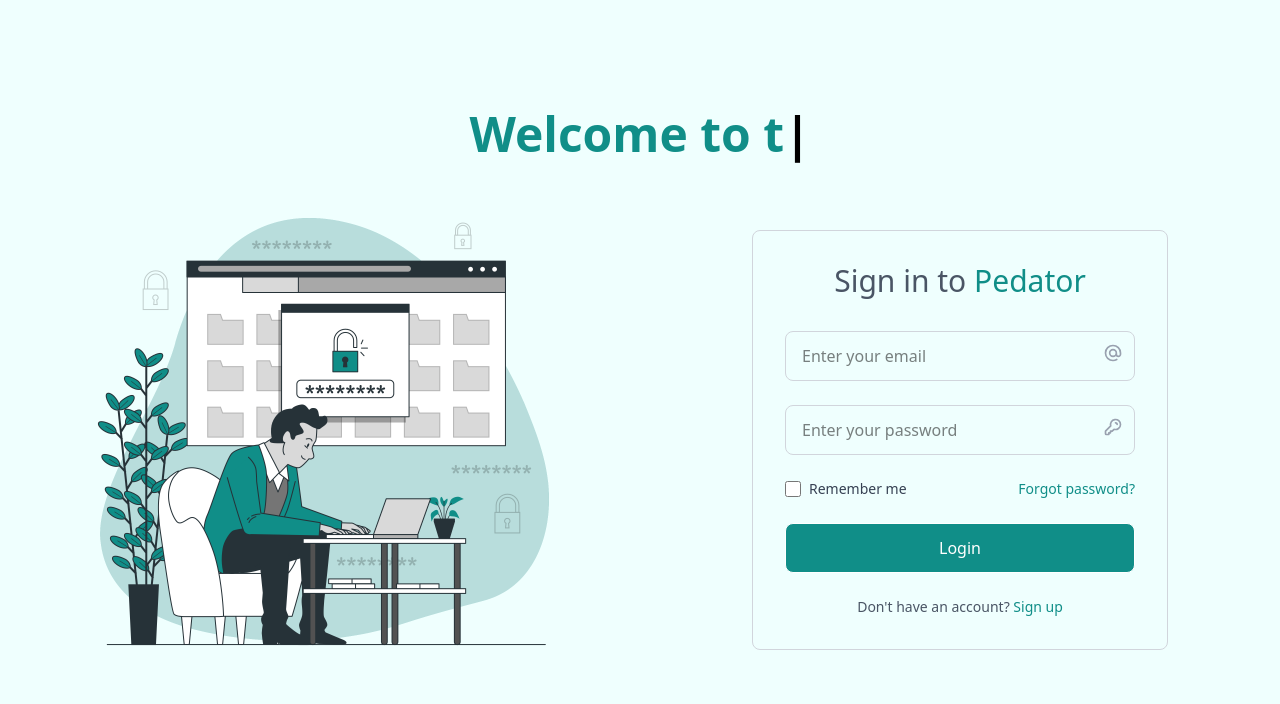
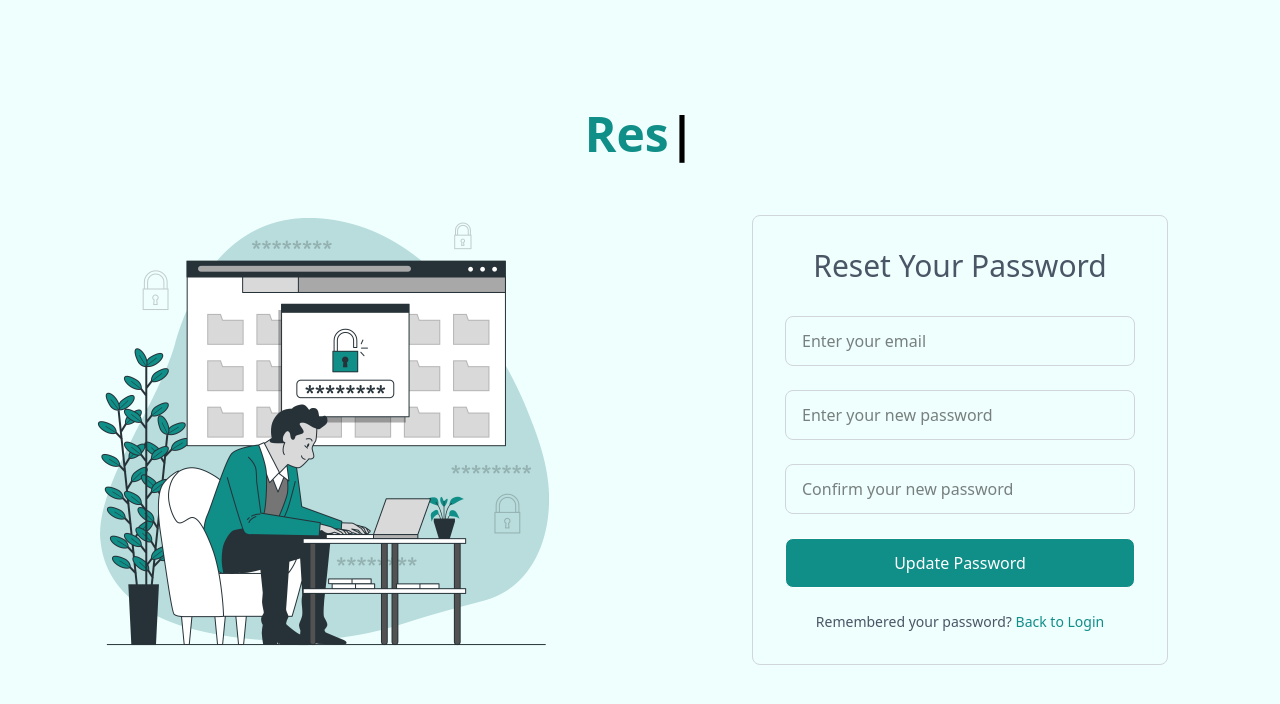
Before and after one commit to abhidigitalshakha/pedator-admin-panel, a React (Vite) app: page /forgot-password in a window 1280 px wide. Before the commit this address led to /login. Shown: the top 704 px of the page. Built offline with nearby package versions, Linux system fonts and the light colour scheme.

Commit message:
make forgot password

```diff
--- a/src/App.jsx
+++ b/src/App.jsx
@@ -22,6 +22,8 @@
 import CityDetailPage from "./pages/protectedPage/location/CityDetailPage";
 import StateDetailPage from "./pages/protectedPage/location/StateDetailPage";
 import CourseCategoryDetailPage from "./pages/protectedPage/course/CourseCategoryDetailPage";
+import ForgotPassword from "./pages/forgotPassword/ForgotPassword";
+
 
 function App() {
   return (
@@ -29,6 +31,7 @@
       <BrowserRouter>
         <Routes>
           <Route path="/login" element={<LoginPage />} />
+          <Route path="/forgot-password" element={<ForgotPassword />} />
           <Route element={<IsProtectedRoute />}>
             <Route path="/" element={<MainLayout />}>
               <Route path="/" element={<DashboardPage />} />
--- /dev/null
+++ b/src/pages/forgotPassword/ForgotPassword.jsx
@@ -0,0 +1,117 @@
+
+import React, { useState } from 'react';
+import { Link, useNavigate } from 'react-router-dom';
+import AnimatedHeading from "../../components/AnimatedHeading";
+import loginImage from "../../assets/images/Login.png";
+const ForgotPassword = () => {
+  const [email, setEmail] = useState('');
+  const [newPassword, setNewPassword] = useState('');
+  const [confirmPassword, setConfirmPassword] = useState('');
+  const [message, setMessage] = useState('');
+  const navigate = useNavigate();
+
+  const handleSubmit = (e) => {
+    e.preventDefault();
+    if (newPassword !== confirmPassword) {
+      setMessage('Passwords do not match.');
+      return;
+    }
+    // Simulate password update
+    setMessage('Password has been updated successfully.');
+    setTimeout(() => {
+      navigate('/login');
+    }, 2000);
+  };
+
+  return (
+    <div className="h-screen w-screen flex flex-col items-center justify-center gap-8 bg-[#effffe]">
+      <>
+        <AnimatedHeading
+          texts={["Forgot Your Password?", "Reset Your Password Quickly!"]}
+        />
+        <div className="grid grid-cols-1 lg:grid-cols-2 place-content-center w-full">
+          <div className="flex justify-center items-center w-full">
+            <img
+              src={loginImage}
+              alt="Forgot Password"
+              className="w-full max-w-[500px]"
+            />
+          </div>
+          <div className="flex flex-col justify-center items-center">
+            <div className="p-8 rounded-lg border border-gray-300">
+              <p className="text-center text-gray-600 font-[500] text-3xl mb-8">
+                Reset Your Password
+              </p>
+              {message && (
+                <div
+                  className={`${
+                    message.includes('successfully') ? 'text-green-500' : 'text-red-500'
+                  } text-center text-sm mb-4`}
+                >
+                  {message}
+                </div>
+              )}
+              <form onSubmit={handleSubmit} className="min-w-[350px]">
+                <div className="mb-6">
+                  <div className="relative">
+                    <input
+                      type="email"
+                      id="email"
+                      value={email}
+                      onChange={(e) => setEmail(e.target.value)}
+                      className="w-full px-4 py-3 border border-gray-300 rounded-lg focus:outline-none transition-all"
+                      placeholder="Enter your email"
+                      required
+                    />
+                  </div>
+                </div>
+                <div className="mb-6">
+                  <div className="relative">
+                    <input
+                      type="password"
+                      id="newPassword"
+                      value={newPassword}
+                      onChange={(e) => setNewPassword(e.target.value)}
+                      className="w-full px-4 py-3 border border-gray-300 rounded-lg focus:outline-none transition-all"
+                      placeholder="Enter your new password"
+                      required
+                    />
+                  </div>
+                </div>
+                <div className="mb-6">
+                  <div className="relative">
+                    <input
+                      type="password"
+                      id="confirmPassword"
+                      value={confirmPassword}
+                      onChange={(e) => setConfirmPassword(e.target.value)}
+                      className="w-full px-4 py-3 border border-gray-300 rounded-lg focus:outline-none transition-all"
+                      placeholder="Confirm your new password"
+                      required
+                    />
+                  </div>
+                </div>
+                <button
+                  type="submit"
+                  className="w-full border bg-[#108e88] text-white py-3 px-4 rounded-lg focus:outline-none transition-all"
+                >
+                  Update Password
+                </button>
+              </form>
+              <div className="mt-6 text-center">
+                <p className="text-sm text-gray-600">
+                  Remembered your password?{' '}
+                  <Link to="/login" className="text-[#108e88] hover:underline">
+                    Back to Login
+                  </Link>
+                </p>
+              </div>
+            </div>
+          </div>
+        </div>
+      </>
+    </div>
+  );
+};
+
+export default ForgotPassword;
--- a/src/pages/loginPage/LoginPage.jsx
+++ b/src/pages/loginPage/LoginPage.jsx
@@ -2,7 +2,7 @@
 import loginImage from "../../assets/images/Login.png";
 import AnimatedHeading from "../../components/AnimatedHeading";
 import { useAdminLogin } from "../../hooks/useAdminLogin";
-import { useNavigate } from "react-router-dom"; // Assuming you're using React Router
+import {Link, useNavigate } from "react-router-dom"; // Assuming you're using React Router
 
 const LoginPage = () => {
   const navigate = useNavigate();
@@ -23,7 +23,7 @@
     mutate(
       { email, password },
       {
-        onSuccess: () => navigate("/"), // Move navigation here
+        onSuccess: () => navigate("/"),
       }
     );
     console.log(status);
@@ -134,12 +134,12 @@
                       Remember me
                     </label>
                   </div>
-                  <a
-                    href="#"
+                  <Link
+                    to="/forgot-password"
                     className="text-sm text-[#108e88] hover:underline"
                   >
                     Forgot password?
-                  </a>
+                  </Link>
                 </div>
                 <button
                   type="submit"
```
